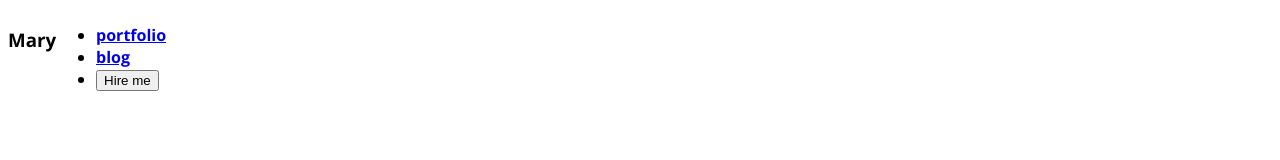
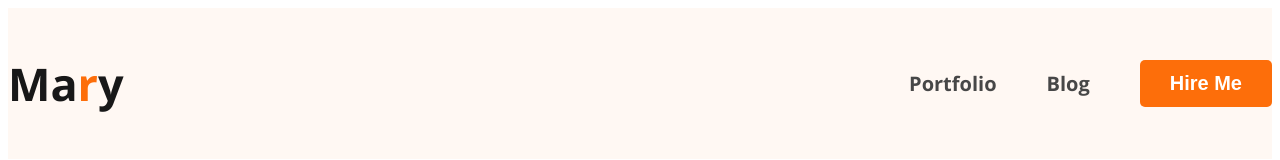
Before and after one commit to kaziabulhasib/Web-developer-portfolio, a plain HTML site: page index.html in a window 1280 px wide. Drawn offline with nearby package versions, Linux system fonts and the light colour scheme.

Commit message:
nav final design

```diff
--- a/index.html
+++ b/index.html
@@ -13,13 +13,15 @@
   </head>
 
   <body>
-    <header>
+    <header class="header">
       <nav>
-        <h3>Mary</h3>
+        <h3 class="nav-title">Ma<span>r</span>y</h3>
         <ul id="demo">
           <li><a href="portfolio.html">portfolio</a></li>
           <li><a href="blog.html">blog</a></li>
-          <li><button>Hire me</button></li>
+          <li>
+            <a href=""><button class="btn-primary">Hire Me</button></a>
+          </li>
         </ul>
       </nav>
     </header>
--- a/styles/styles.css
+++ b/styles/styles.css
@@ -4,12 +4,47 @@ body {
   font-family: "Open Sans", sans-serif;
 }
 
+.btn-primary {
+  border-radius: 5px;
+  background: #fd6e0a;
+  color: white;
+  border: 0;
+  font-size: 20px;
+  font-weight: 700;
+  padding: 12px 30px;
+}
+
 /* nav related styels  */
+
+.header {
+  background-color: #fff8f3;
+}
 
 nav {
   display: flex;
+  justify-content: space-between;
+  align-items: center;
 }
 
-/* nav ul {
+nav ul {
   display: flex;
-} */
+  list-style-type: none;
+  align-items: center;
+}
+
+nav li > a {
+  text-decoration: none;
+  margin-left: 50px;
+  text-transform: capitalize;
+  font-size: 20px;
+  color: #474747;
+}
+
+nav span {
+  color: #fd6e0a;
+}
+
+.nav-title {
+  font-size: 45px;
+  color: #181818;
+}
```
